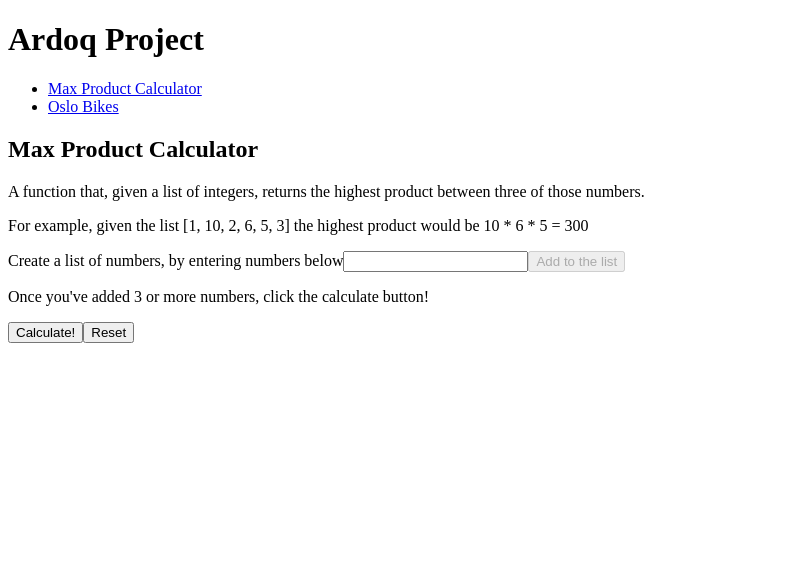
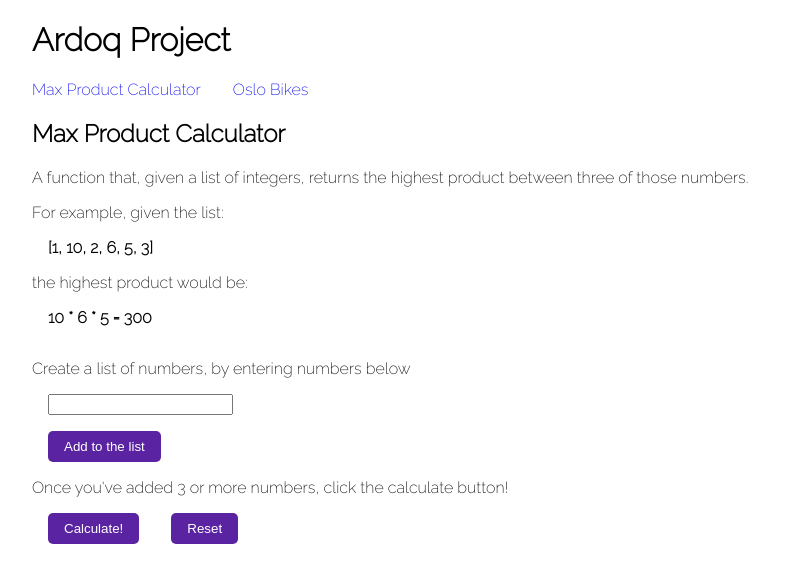
Before and after one commit to floorford/ardoq_proj, a React (Create React App) app: page /#/calculator in a window 1280 px wide. Shown: the top 582 px of the page, without its empty margins (0-800 px from the left). Built offline with nearby package versions, Linux system fonts and the light colour scheme.

Commit message:
minimal stylign done, will come back and improve once second part of the project is complete

```diff
--- a/src/App.js
+++ b/src/App.js
@@ -1,5 +1,7 @@
 import React from "react";
 import { HashRouter as Router, Route, Switch, Link } from "react-router-dom";
+
+import "./css/style.css";
 
 import MaxProductCalculator from "./components/MaxProductCalculator";
 import OsloBikes from "./components/OsloBikes";
@@ -13,12 +15,18 @@ const App = () => {
       <header>
         <h1>Ardoq Project</h1>
         <nav>
-          <ul>
+          <ul className='menu'>
             <li>
-              <Link to='/calculator'>Max Product Calculator</Link>
+              <Link to='/calculator'>
+                <i className='fi-list'></i>
+                <span>Max Product Calculator</span>
+              </Link>
             </li>
             <li>
-              <Link to='oslobikes'>Oslo Bikes</Link>
+              <Link to='oslobikes'>
+                <i className='fi-list'></i>
+                <span>Oslo Bikes</span>
+              </Link>
             </li>
           </ul>
         </nav>
--- a/src/components/MaxProductCalculator.js
+++ b/src/components/MaxProductCalculator.js
@@ -54,8 +54,8 @@ class MaxProductCalculator extends React.Component {
             product between three of those numbers.
           </p>
           <p>
-            For example, given the list [1, 10, 2, 6, 5, 3] the highest product
-            would be 10 * 6 * 5 = 300
+            For example, given the list: <strong>[1, 10, 2, 6, 5, 3]</strong>{" "}
+            the highest product would be: <strong>10 * 6 * 5 = 300</strong>
           </p>
           {list ? (
             <ul>
--- /dev/null
+++ b/src/css/style.css
@@ -0,0 +1,49 @@
+@import url("https://fonts.googleapis.com/css2?family=Raleway:wght@200&display=swap");
+
+body {
+  font-family: "Raleway", Arial, Helvetica, sans-serif;
+  width: 95%;
+  margin: 0 auto;
+}
+
+ul {
+  list-style-type: none;
+  display: flex;
+  margin-block-start: 0;
+  padding-inline-start: 0;
+}
+
+li {
+  margin: 0 1rem;
+}
+
+.menu li:first-child {
+  margin-left: 0;
+}
+
+a {
+  text-decoration: none;
+}
+
+a:visited {
+  color: rgb(90, 35, 161);
+}
+
+strong {
+  display: block;
+  margin: 1rem;
+}
+
+input {
+  display: block;
+  margin: 1rem;
+}
+
+button {
+  background-color: rgb(90, 35, 161);
+  color: white;
+  padding: 0.5rem 1rem;
+  border-radius: 5px;
+  border: none;
+  margin: 0 1rem;
+}
```
